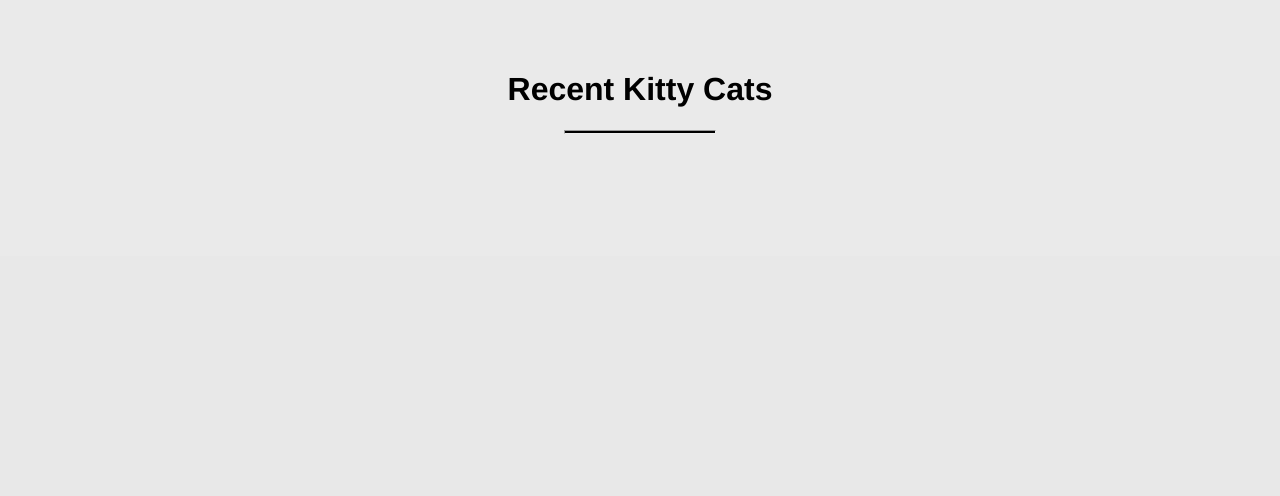
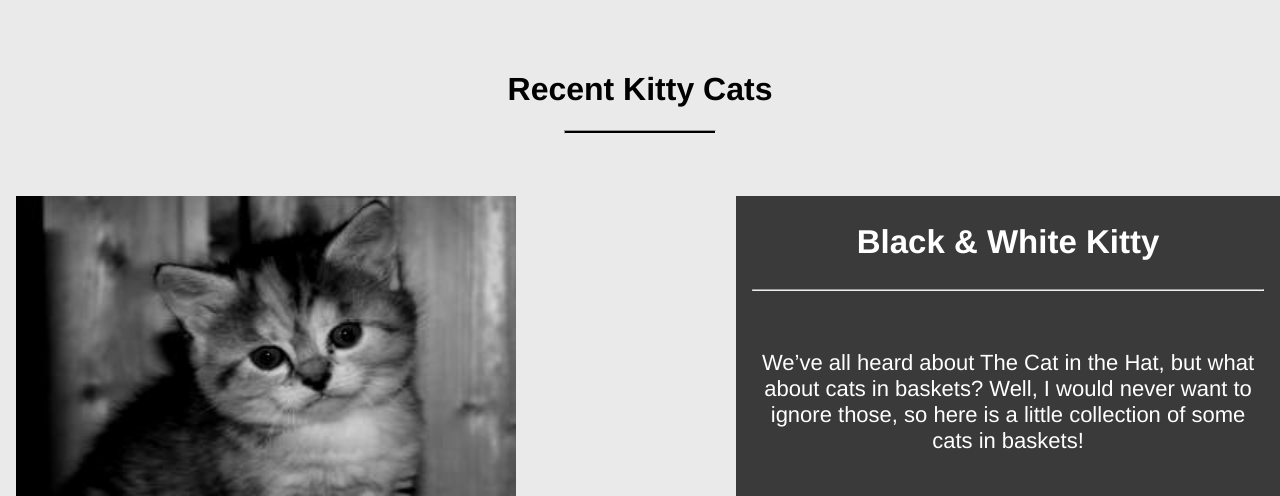
Before and after one commit to kabage/CatWebsite, a PHP site: page / in a window 1280 px wide. Shown: the part 544-1040 px from the top of the page. Before the commit the page ends 800 px from the top, so only its background shows below. Run offline with PHP 8.4, Linux system fonts and the light colour scheme; some web fonts are replaced.

Commit message:
cat one layout

```diff
--- a/css/main.css
+++ b/css/main.css
@@ -82,3 +82,36 @@ body{
   background-color: #000000;
   height: 2px;
 }
+
+.cat-one{
+  width: 25%;
+  background-size: cover;
+
+  float: left;
+  padding-left: 16px;
+  padding-right: 16px;
+}
+
+.cat-one-description{
+  height: 300;
+  background-color: #3A3A3A;
+  text-align: center;
+  color: #FFFFFF;
+
+  font-size: 22px;
+  width: 40%;
+  background-size: cover;
+
+  float: right;
+  padding-left: 16px;
+  padding-right: 16px;
+}
+
+.cat-two{
+  width: 25%;
+  background-size: cover;
+
+  float: left;
+  padding-left: 16px;
+  padding-right: 16px;
+}
--- a/index.html
+++ b/index.html
@@ -56,6 +56,20 @@
         <br>
     </div>
 
+    <div class="cat-one">
+       <img src="images/item-cat.jpeg" alt="" width="500" height="300" class="img" />
+    </div>
+
+    <div class="cat-one-description">
+        <h2>Black & White Kitty</h2>
+        <hr>
+        <br>
+        <p>
+            We’ve all heard about The Cat in the Hat, but what about cats in baskets? Well, I would never want to ignore those, so here is a little collection of some cats in baskets!
+        </p>
+
+    </div>
+
 </body>
 
 </html>
```
